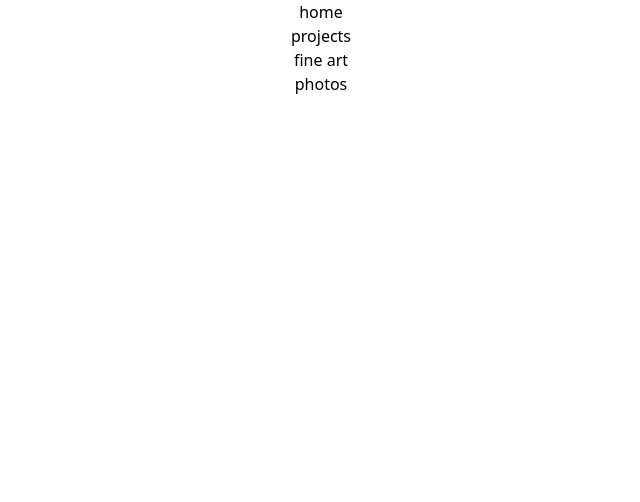
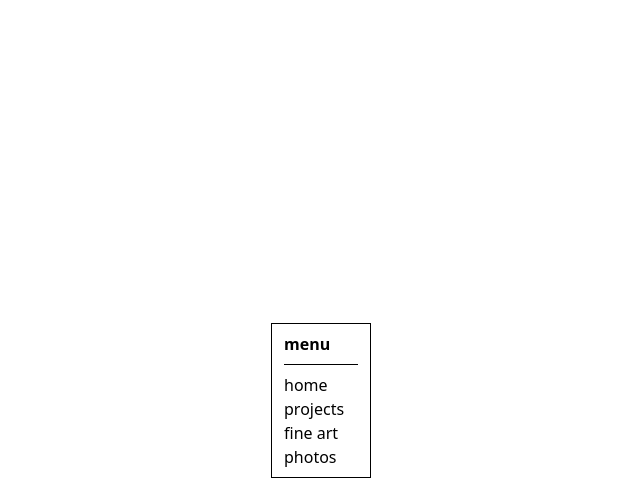
Before and after one commit to vle04/phoebe-portfolio, a Next.js app: page / in a window 1280 px wide. Shown: the top 502 px of the page, without its empty margins (319-959 px from the left). Built offline with nearby package versions, Linux system fonts and the light colour scheme.

Commit message:
basic style home menu

```diff
--- a/src/app/page.tsx
+++ b/src/app/page.tsx
@@ -5,7 +5,8 @@ import HomeMenu from "@/components/HomeMenu"
 export default function Home() {
   return (
     // home page content
-    <section>
+    <section className="flex justify-center items-center h-screen">
+      {/* navigation links */}
       <HomeMenu/>
     </section>
   )
--- a/src/components/HomeMenu.tsx
+++ b/src/components/HomeMenu.tsx
@@ -1,12 +1,13 @@
-"use client"
+"use client";
 
-import Link from "next/link"
+import Link from "next/link";
 
 export default function HomeMenu() {
   return (
-        <div>
-            {/* navigation links */}
-            <div className="gap-6 text-center">
+    <nav className="flex flex-col border min-w-[100px] h-fit px-3 py-2">
+      <h1 className="font-bold">menu</h1>
+      <hr className="my-2 w-full"></hr>
+      <div className="flex flex-col">
         <Link href={"/"}>
           <h2>home</h2>
         </Link>
@@ -23,6 +24,6 @@ export default function HomeMenu() {
           <h2>photos</h2>
         </Link>
       </div>
-        </div>
-    )
+    </nav>
+  );
 }
```
Also changed, not shown: package.json (+7 -6 lines), 1 other file (tests, documents, lock files or other folders). Lines whose indentation alone changed are shown as unchanged.
